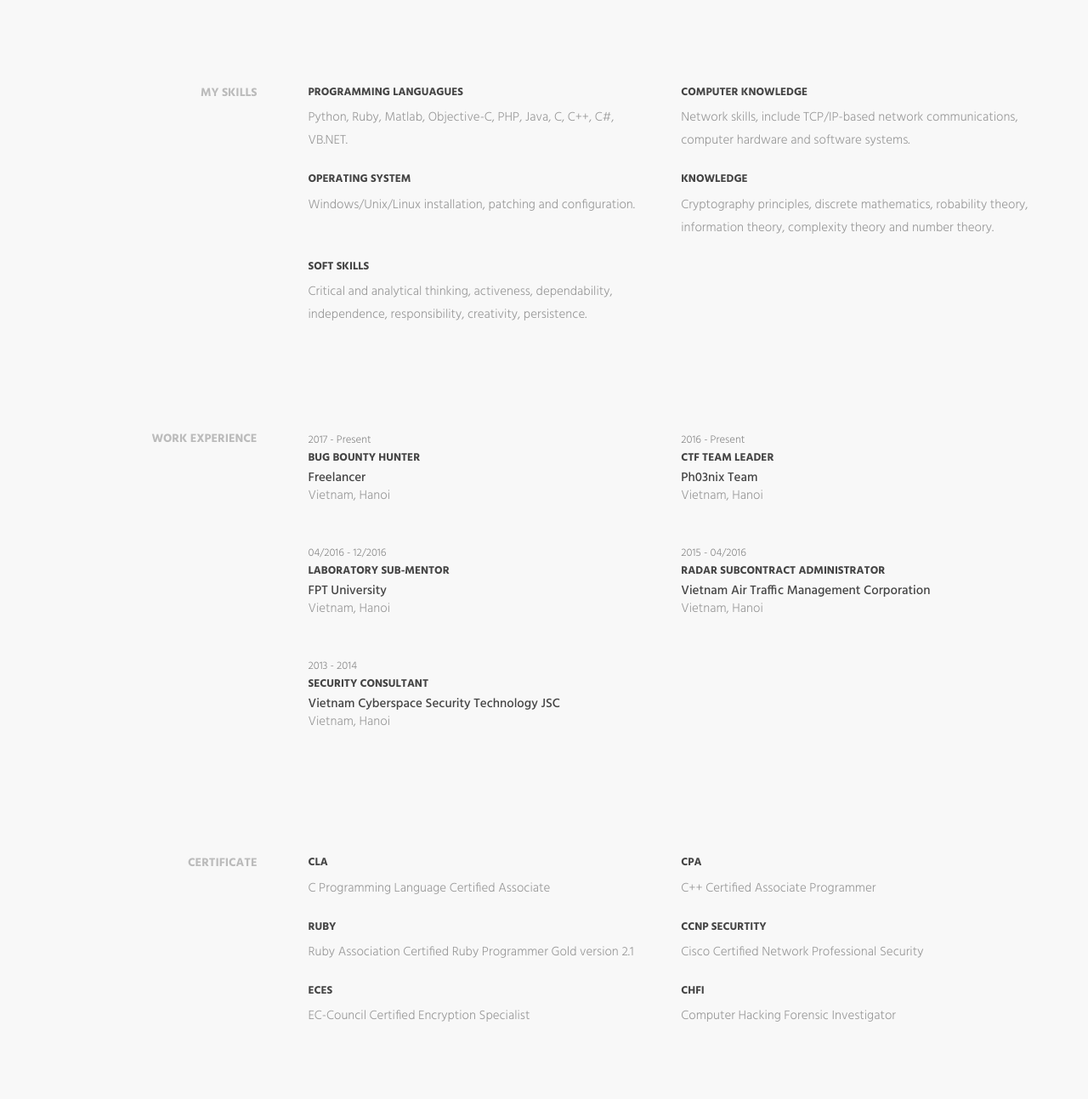
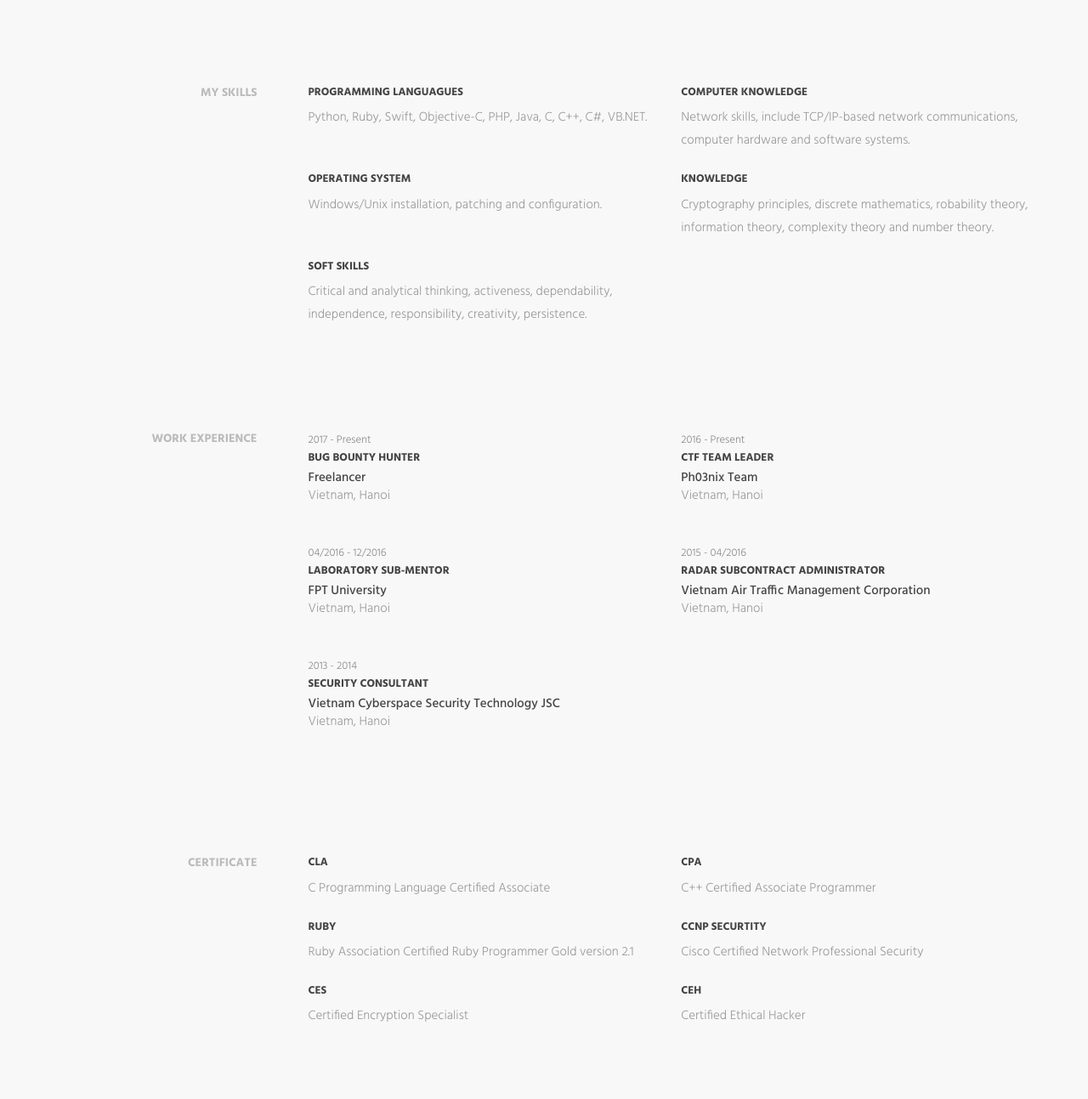
Before and after one commit to nghiadt1098/BlackWings, a plain HTML site: page index.html in a window 1280 px wide. Shown: the part 367-1660 px from the top of the page at 85% size. Drawn offline with Linux system fonts and the light colour scheme.

Commit message:
Update index.html

```diff
--- a/index.html
+++ b/index.html
@@ -101,7 +101,7 @@
                             <h3>Programming Languagues</h3>
 
                             <p>
-                                Python, Ruby, Matlab, Objective-C, PHP, Java, C, C++, C#, VB.NET.
+                                Python, Ruby, Swift, Objective-C, PHP, Java, C, C++, C#, VB.NET.
                             </p>
                         </div>
                     </div>
@@ -121,7 +121,7 @@
                             <h3>Operating System</h3>
 
                             <p>
-                                Windows/Unix/Linux installation, patching and configuration.
+                                Windows/Unix installation, patching and configuration.
                             </p>
                         </div>
                     </div>
@@ -288,18 +288,18 @@
             <div class="row">
                     <div class="col-md-6">
                         <div class="expertise-item">
-                            <h3>ECES</h3>
+                            <h3>CES</h3>
 
                             <p>
-                                EC-Council Certified Encryption Specialist
+                                Certified Encryption Specialist
                             </p>
                         </div>
                     </div>
             <div class="col-md-6">
                 <div class="expertise-item">
-                    <h3>CHFI</h3>
+                    <h3>CEH</h3>
                     <p>
-                        Computer Hacking Forensic Investigator
+                        Certified Ethical Hacker
                     </p>
                 </div>
             </div>
```
